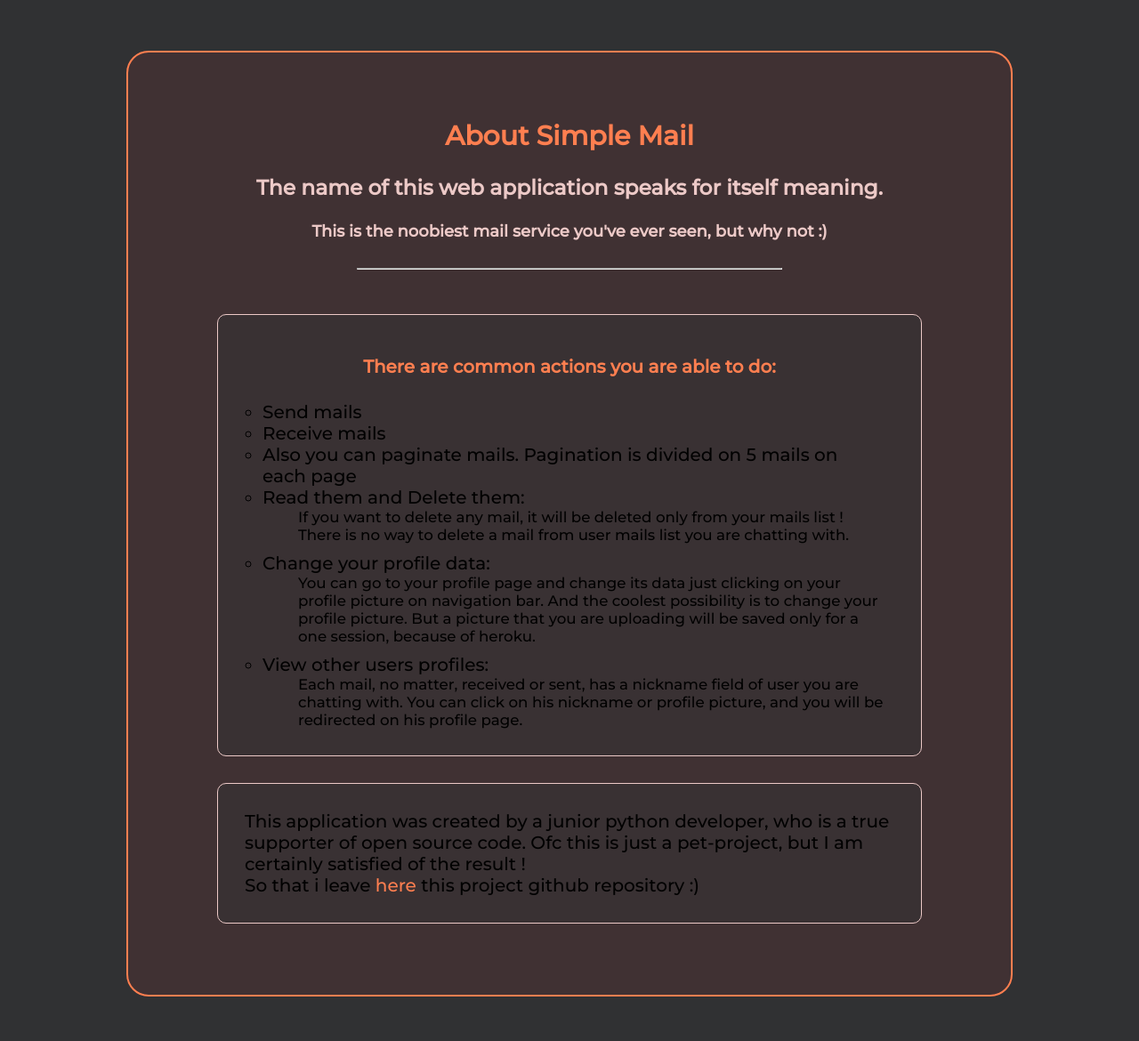
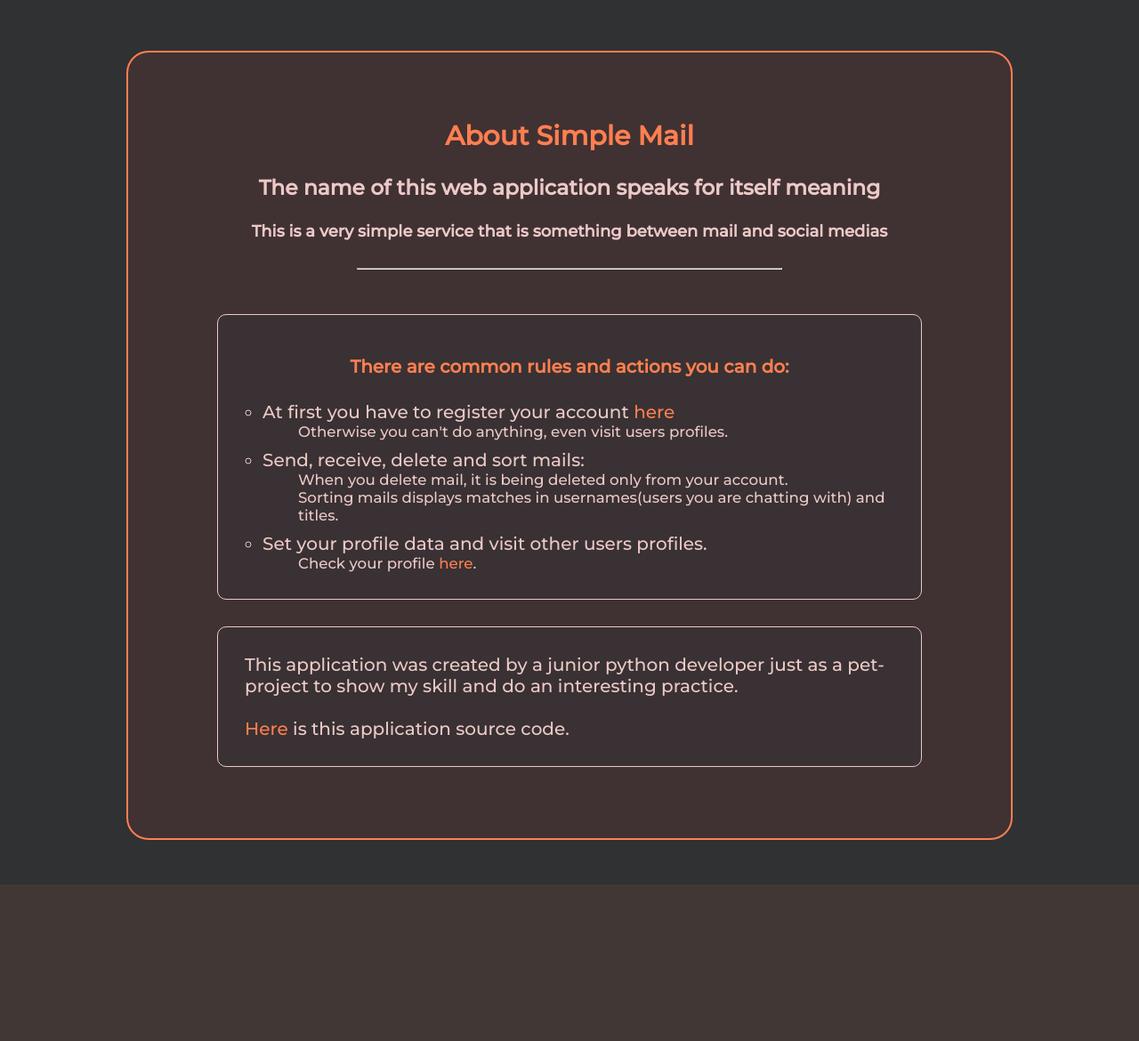
Before and after one commit to progdad/SimpleMail, a Django app: page / in a window 1280 px wide. Shown: the part 143-1313 px from the top of the page at 89% size. After the commit the page ends 1137 px from the top, so only its background shows below. Run offline with Django 3.2, Linux system fonts and the light colour scheme.

Commit message:
Changed main page of site and replaced django default doc. strings

```diff
--- a/SimpleMailProject/urls.py
+++ b/SimpleMailProject/urls.py
@@ -1,18 +1,3 @@
-"""SimpleMailProject URL Configuration
-
-The `urlpatterns` list routes URLs to views. For more information please see:
-    https://docs.djangoproject.com/en/3.2/topics/http/urls/
-Examples:
-Function views
-    1. Add an import:  from my_app import views
-    2. Add a URL to urlpatterns:  path('', views.home, name='home')
-Class-based views
-    1. Add an import:  from other_app.views import Home
-    2. Add a URL to urlpatterns:  path('', Home.as_view(), name='home')
-Including another URLconf
-    1. Import the include() function: from django.urls import include, path
-    2. Add a URL to urlpatterns:  path('blog/', include('blog.urls'))
-"""
 from django.conf.urls import url
 from django.contrib import admin
 from django.urls import path, include
--- a/static/css/base.css
+++ b/static/css/base.css
@@ -432,7 +432,7 @@
 
         .InputMail {
             margin: 0 auto 25px;
-            font-size: 22px;
+            font-size: 20px;
             font-weight: 400;
             color: #ff7f50;
             padding-left: 10px;
--- a/templates/MainApp/home.html
+++ b/templates/MainApp/home.html
@@ -31,7 +31,7 @@
     .main-page__li {
         margin-left: 30px;
         max-width: 700px;
-        color: #000;
+        color: #ecc9c7;
     }
 
     .html-is-so-hard {
@@ -41,6 +41,7 @@
         border: 1px solid #ecc9c7;
         border-radius: 10px;
         background-color: #393133;
+        color: #ecc9c7;
     }
 
     .main-page__li-meta {
@@ -52,43 +53,37 @@
 <div class="main-page">
     <h1 style="color: #ff7f50;">About Simple Mail</h1>
     <p>
-        <h3>The name of this web application speaks for itself meaning.</h3>
-        <h4 style="font-size: 18px;">This is the noobiest mail service you've ever seen, but why not :)</h4>
+        <h3>The name of this web application speaks for itself meaning</h3>
+        <h4 style="font-size: 18px;">This is a very simple service that is something between mail and social medias</h4>
         <hr style="width: 60%; color: #ecc9c7; margin: 30px auto 50px;">
 
         <ul class="main-page__list">
-            <h4 style="color: #ff7f50;">There are common actions you are able to do:</h4>
-            <li class="main-page__li">Send mails</li>
-            <li class="main-page__li">Receive mails</li>
-            <li class="main-page__li">Also you can paginate mails. Pagination is divided on 5 mails on each page</li>
+            <h4 style="color: #ff7f50;">There are common rules and actions you can do:</h4>
             <li class="main-page__li">
-                Read them and Delete them:
+                At first you have to register your account <a href="{% url 'signup' %}">here</a>
                 <small class="main-page__li-meta">
-                    If you want to delete any mail, it will be deleted only from your mails list !<br>
-                    There is no way to delete a mail from user mails list you are chatting with.
+                    Otherwise you can't do anything, even visit users profiles.
                 </small>
             </li>
             <li class="main-page__li">
-                Change your profile data:
+                Send, receive, delete and sort mails:
                 <small class="main-page__li-meta">
-                    You can go to your profile page and change its data just clicking on your profile picture on navigation bar.
-                    And the coolest possibility is to change your profile picture. But a picture that you are uploading will be saved
-                    only for a one session, because of heroku.
+                    When you delete mail, it is being deleted only from your account.<br>
+                    Sorting mails displays matches in usernames(users you are chatting with) and titles.
                 </small>
             </li>
             <li class="main-page__li">
-                View other users profiles:
+                Set your profile data and visit other users profiles.
                 <small class="main-page__li-meta">
-                    Each mail, no matter, received or sent, has a nickname field of user you are chatting with.
-                    You can click on his nickname or profile picture, and you will be redirected on his profile page.
+                    Check your profile <a href="{% url 'my-profile' %}">here</a>.
                 </small>
             </li>
         </ul>
 
         <p class="html-is-so-hard">
-            This application was created by a junior python developer, who is a true supporter of open source code.
-            Ofc this is just a pet-project, but I am certainly satisfied of the result !<br>
-            So that i leave <a href="https://github.com/progdad/SimpleMail.git" target="_blank">here</a> this project github repository :)
+            This application was created by a junior python developer just as a pet-project
+            to show my skill and do an interesting practice. <br><br>
+            <a href="https://github.com/progdad/SimpleMail.git" target="_blank">Here</a> is this application source code.
         </p>
     </p>
 </div>
--- a/templates/MainApp/received_mails.html
+++ b/templates/MainApp/received_mails.html
@@ -11,7 +11,11 @@
             </h1>
         {% else %}
            <h1 class="mails-h1">
-                Received mails
+                {% if searched %}
+                    Received mails with "{{searched}}" text-filter
+                {% else %}
+                    All received mails
+                {% endif %}
 
                 {% if mails.paginator.page_range|length > 1 %}
                     page {{ mails.number }}
```
Also changed, not shown: SimpleMailProject/asgi.py (+0 -9 lines), SimpleMailProject/settings.py (+2 -40 lines), SimpleMailProject/wsgi.py (+0 -9 lines), templates/MainApp/new_mail.html (+5 -5 lines), templates/MainApp/sent_mails.html (+5 -2 lines).
